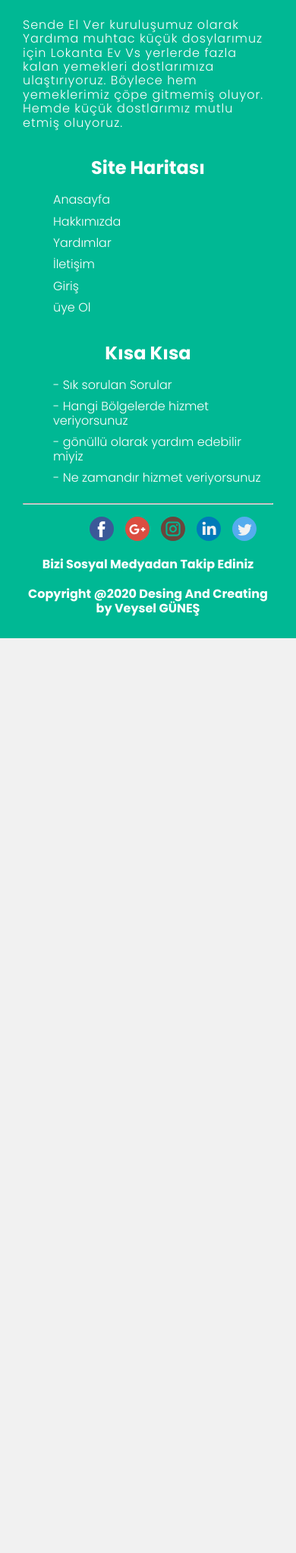
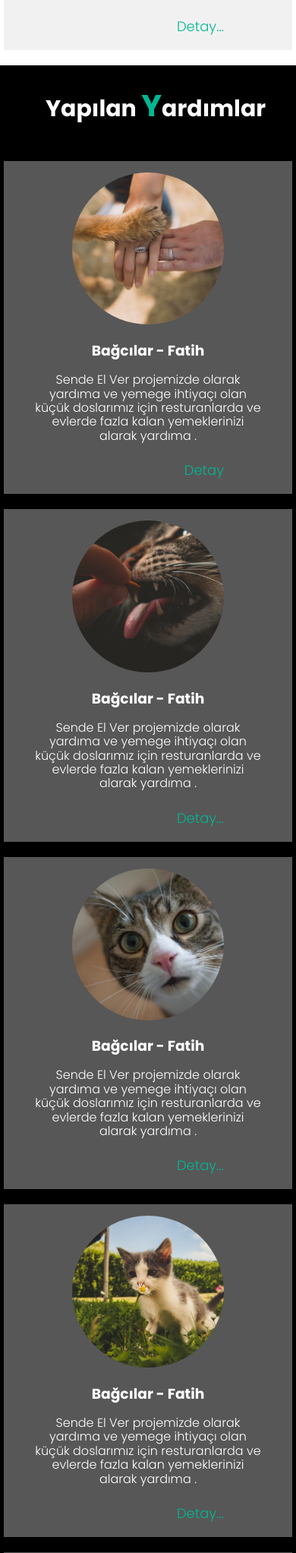
Before and after one commit to FYvgunes/Bitirme_Projesi, a PHP site: the page made by yardımlar.html in a window 390 px wide; the page is wider, and only the part inside the window is pictured. Shown: the part 3172-5216 px from the top of that part at 76% size. Before the commit the page ends 4012 px from the top of that part, so only its background shows below. Run offline with PHP 8.4, Linux system fonts and the light colour scheme; some libraries are stand-ins or nearby versions.

Commit message:
Yardımlar sayfası eklendi

```diff
--- a/Assets/css/main.css
+++ b/Assets/css/main.css
@@ -1043,8 +1043,7 @@ body {
       margin-top: -20px; }
 
 .yaplacak-yardımlar {
-  max-width: 1200px;
-  padding: 0 40px; }
+  padding: 20px 40px; }
   .yaplacak-yardımlar .helsp .help {
     display: flex;
     justify-content: center;
@@ -1057,6 +1056,8 @@ body {
     -o-border-radius: 100px;
     margin-bottom: 20px;
     padding: 10px; }
+    .yaplacak-yardımlar .helsp .help:last-child {
+      margin-bottom: 0px; }
     .yaplacak-yardımlar .helsp .help .imagebox {
       display: flex;
       align-items: center;
@@ -1076,6 +1077,49 @@ body {
         padding: 0;
         margin: 0; }
         .yaplacak-yardımlar .helsp .help .imagebox .content a {
-          color: red;
+          color: #00b894;
+          text-decoration: none;
+          font-size: 18px;
+          padding: 10px 15px;
           float: right;
-          padding-right: 50px; }
+          padding-right: 50px;
+          transition: 0.5s all;
+          -webkit-transition: 0.5s all;
+          -moz-transition: 0.5s all;
+          -ms-transition: 0.5s all;
+          -o-transition: 0.5s all; }
+          .yaplacak-yardımlar .helsp .help .imagebox .content a:hover {
+            font-weight: 600; }
+
+.YapılanYardımlar {
+  background-color: black; }
+  .YapılanYardımlar .section-title {
+    color: #fff; }
+  .YapılanYardımlar .helsp .help .imagebox {
+    color: #fff; }
+    .YapılanYardımlar .helsp .help .imagebox .content {
+      color: #fff; }
+
+@media (max-width: 400px) {
+  .Yardım_panel .header-title {
+    padding: 0 10px; }
+    .Yardım_panel .header-title h1 {
+      font-size: 30px; }
+  .yaplacak-yardımlar {
+    padding: 20px 5px; }
+    .yaplacak-yardımlar .helsp .help {
+      border-radius: 0px;
+      -webkit-border-radius: 0px;
+      -moz-border-radius: 0px;
+      -ms-border-radius: 0px;
+      -o-border-radius: 0px;
+      margin-bottom: 20px;
+      padding: 10px;
+      flex-direction: row; }
+      .yaplacak-yardımlar .helsp .help:last-child {
+        margin-bottom: 0px; }
+      .yaplacak-yardımlar .helsp .help .imagebox {
+        display: flex;
+        flex-direction: column;
+        padding: 0 30px;
+        text-align: center; } }
--- a/Assets/sass/main.scss
+++ b/Assets/sass/main.scss
@@ -49,8 +49,7 @@
 }
 
 .yaplacak-yardımlar {
-  max-width: 1200px;
-  padding: 0 40px;
+  padding: 20px 40px;
 
   .helsp {
     .help {
@@ -61,6 +60,10 @@
       @include border-radio(100px);
       margin-bottom: 20px;
       padding: 10px;
+
+      &:last-child {
+        margin-bottom: 0px;
+      }
 
       .imagebox {
         display: flex;
@@ -81,12 +84,69 @@
           margin: 0;
 
           a {
-            color: red;
+            color: $anarenk;
+            text-decoration: none;
+            font-size: 18px;
+            padding: 10px 15px;
             float: right;
+
             padding-right: 50px;
+            @include transition(0.5s);
+            &:hover {
+              font-weight: 600;
+            }
           }
         }
       }
     }
   }
 }
+.YapılanYardımlar {
+  background-color: black;
+  .section-title {
+    color: $beyaz;
+  }
+  .helsp {
+    .help {
+      .imagebox {
+        color: $beyaz;
+        .content {
+          color: $beyaz;
+        }
+      }
+    }
+  }
+}
+@media (max-width: 400px) {
+  .Yardım_panel {
+    .header-title {
+      padding: 0 10px;
+      h1 {
+        font-size: 30px;
+      }
+    }
+  }
+  .yaplacak-yardımlar {
+    padding: 20px 5px;
+    .helsp {
+      .help {
+        @include border-radio(0px);
+        margin-bottom: 20px;
+        padding: 10px;
+        flex-direction: row;
+
+        &:last-child {
+          margin-bottom: 0px;
+        }
+        .imagebox {
+          display: flex;
+          flex-direction: column;
+          padding: 0 30px;
+          text-align: center;
+          .content {
+          }
+        }
+      }
+    }
+  }
+}
--- a/yardımlar.html
+++ b/yardımlar.html
@@ -42,7 +42,7 @@
         </ul>
       </div>
     </div>
-    <div class="Yardımlar">
+    <div class="Yardımlar Yardım_panel">
       <div class="header-title">
         <h1>SENDE EL VER HAKKINDA</h1>
         <p>
@@ -53,9 +53,94 @@
       </div>
     </div>
 
+    <!-- Yapılacak yardımlar  start-->
+
     <section id="Hakkımızda">
       <div class="section-title">
         <h1>Yapılacak <span>Y</span>ardımlar</h1>
+      </div>
+
+      <div class="yaplacak-yardımlar">
+        <div class="helsp">
+          <div class="help">
+            <div class="imagebox">
+              <img src="/Assets/images/res7.jpg" alt="" />
+              <div class="content">
+                <h3>Bağcılar - Fatih</h3>
+                <p>
+                  Sende El Ver projemizde olarak yardıma ve yemege ihtiyaçı olan
+                  küçük doslarımız için resturanlarda ve evlerde fazla kalan
+                  yemeklerinizi alarak yardıma .
+                </p>
+                <a href="#">Detay...</a>
+              </div>
+            </div>
+          </div>
+          <div class="help">
+            <div class="imagebox">
+              <img src="/Assets/images/res1.jpg" alt="" />
+              <div class="content">
+                <h3>Bağcılar - Fatih</h3>
+                <p>
+                  Sende El Ver projemizde olarak yardıma ve yemege ihtiyaçı olan
+                  küçük doslarımız için resturanlarda ve evlerde fazla kalan
+                  yemeklerinizi alarak yardıma .
+                </p>
+                <a href="#">Detay...</a>
+              </div>
+            </div>
+          </div>
+          <div class="help">
+            <div class="imagebox">
+              <img src="/Assets/images/res2.jpg" alt="" />
+              <div class="content">
+                <h3>Bağcılar - Fatih</h3>
+                <p>
+                  Sende El Ver projemizde olarak yardıma ve yemege ihtiyaçı olan
+                  küçük doslarımız için resturanlarda ve evlerde fazla kalan
+                  yemeklerinizi alarak yardıma .
+                </p>
+                <a href="#">Detay...</a>
+              </div>
+            </div>
+          </div>
+          <div class="help">
+            <div class="imagebox">
+              <img src="/Assets/images/res3.jpg" alt="" />
+              <div class="content">
+                <h3>Bağcılar - Fatih</h3>
+                <p>
+                  Sende El Ver projemizde olarak yardıma ve yemege ihtiyaçı olan
+                  küçük doslarımız için resturanlarda ve evlerde fazla kalan
+                  yemeklerinizi alarak yardıma .
+                </p>
+                <a href="#">Detay...</a>
+              </div>
+            </div>
+          </div>
+          <div class="help">
+            <div class="imagebox">
+              <img src="/Assets/images/res4.jpg" alt="" />
+              <div class="content">
+                <h3>Bağcılar - Fatih</h3>
+                <p>
+                  Sende El Ver projemizde olarak yardıma ve yemege ihtiyaçı olan
+                  küçük doslarımız için resturanlarda ve evlerde fazla kalan
+                  yemeklerinizi alarak yardıma .
+                </p>
+                <a href="#">Detay...</a>
+              </div>
+            </div>
+          </div>
+        </div>
+      </div>
+    </section>
+    <!-- Yapılacak yardımlar  End-->
+
+    <!-- Yapılan Yardımlar Start -->
+    <section class="YapılanYardımlar" id="Hakkımızda1">
+      <div class="section-title">
+        <h1>Yapılan <span>Y</span>ardımlar</h1>
       </div>
 
       <div class="yaplacak-yardımlar">
@@ -84,7 +169,7 @@
                   küçük doslarımız için resturanlarda ve evlerde fazla kalan
                   yemeklerinizi alarak yardıma .
                 </p>
-                <a href="#">Detay</a>
+                <a href="#">Detay...</a>
               </div>
             </div>
           </div>
@@ -98,7 +183,7 @@
                   küçük doslarımız için resturanlarda ve evlerde fazla kalan
                   yemeklerinizi alarak yardıma .
                 </p>
-                <a href="#">Detay</a>
+                <a href="#">Detay...</a>
               </div>
             </div>
           </div>
@@ -112,7 +197,7 @@
                   küçük doslarımız için resturanlarda ve evlerde fazla kalan
                   yemeklerinizi alarak yardıma .
                 </p>
-                <a href="#">Detay</a>
+                <a href="#">Detay...</a>
               </div>
             </div>
           </div>
@@ -126,13 +211,14 @@
                   küçük doslarımız için resturanlarda ve evlerde fazla kalan
                   yemeklerinizi alarak yardıma .
                 </p>
-                <a href="#">Detay</a>
+                <a href="#">Detay...</a>
               </div>
             </div>
           </div>
         </div>
       </div>
     </section>
+    <!-- Yapılan Yardımlar End -->
 
     <!-- Footer Start -->
     <footer>
```
